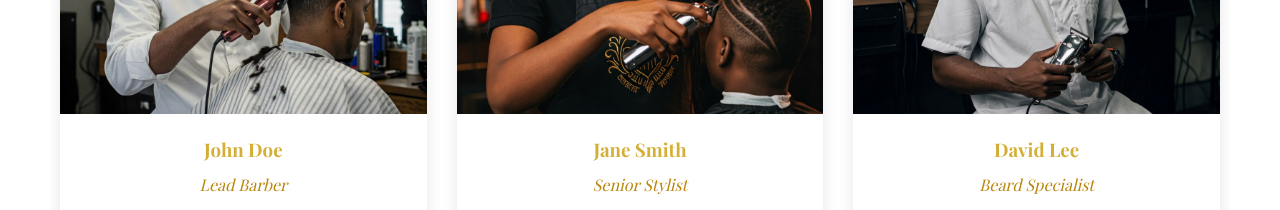
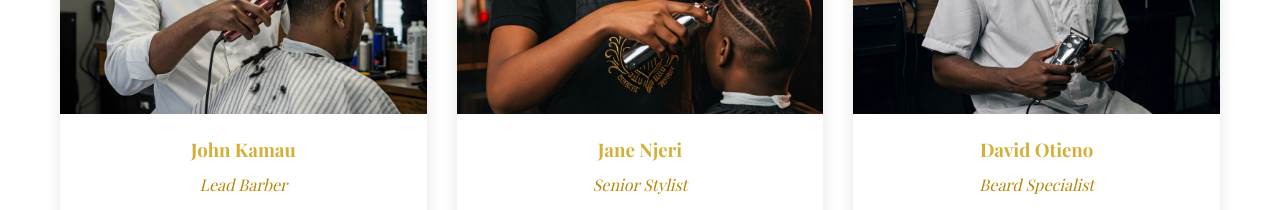
Before and after one commit to symoh05/goldenblades, a plain HTML site: page index.html in a window 1280 px wide. Shown: the part 3220-3430 px from the top of the page. Drawn offline with nearby package versions, Linux system fonts and the light colour scheme.

Commit message:
Update index.html

```diff
--- a/index.html
+++ b/index.html
@@ -1072,10 +1072,10 @@
       <div class="team-grid">
         <div class="team-member" data-animate="slide-in-up">
           <div class="member-img">
-            <img src="man1.jpeg" alt="John Otieno">
+            <img src="man1.jpeg" alt="John Kamau">
           </div>
           <div class="member-info">
-            <h3>John Doe</h3>
+            <h3>John Kamau</h3>
             <p class="member-title">Lead Barber</p>
             <p>With over 10 years of experience, John specializes in classic and modern haircuts.</p>
             <div class="social-links">
@@ -1091,7 +1091,7 @@
             <img src="jane.jpeg" alt="Jane Njeri">
           </div>
           <div class="member-info">
-            <h3>Jane Smith</h3>
+            <h3>Jane Njeri</h3>
             <p class="member-title">Senior Stylist</p>
             <p>Jane is known for her creative styling and expertise in hair coloring and treatments.</p>
             <div class="social-links">
@@ -1103,10 +1103,10 @@
 
         <div class="team-member" data-animate="slide-in-up" class="delay-2">
           <div class="member-img">
-            <img src="man2.jpeg" alt="David Kamau">
+            <img src="man2.jpeg" alt="David Otieno">
           </div>
           <div class="member-info">
-            <h3>David Lee</h3>
+            <h3>David Otieno</h3>
             <p class="member-title">Beard Specialist</p>
             <p>David is passionate about beard grooming and provides exceptional beard trims and styling.</p>
             <div class="social-links">
```
